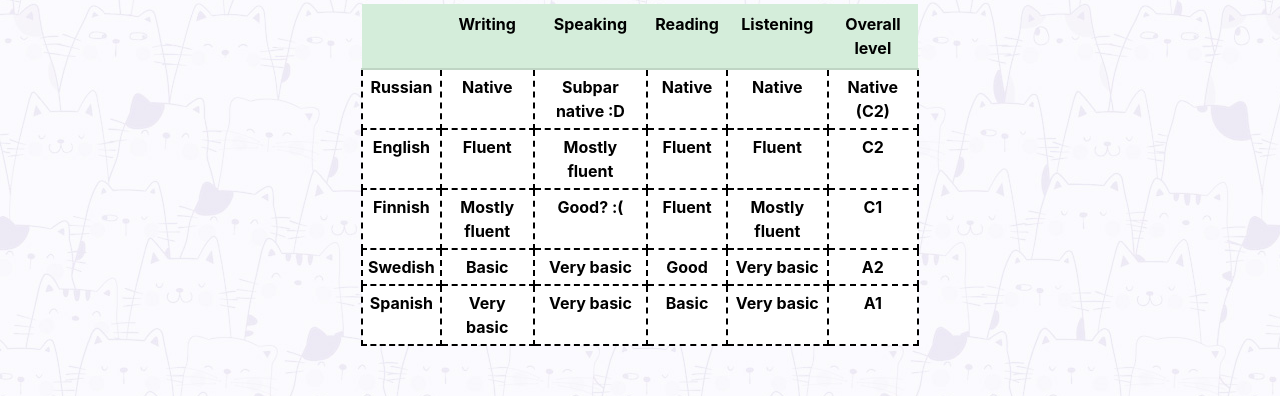
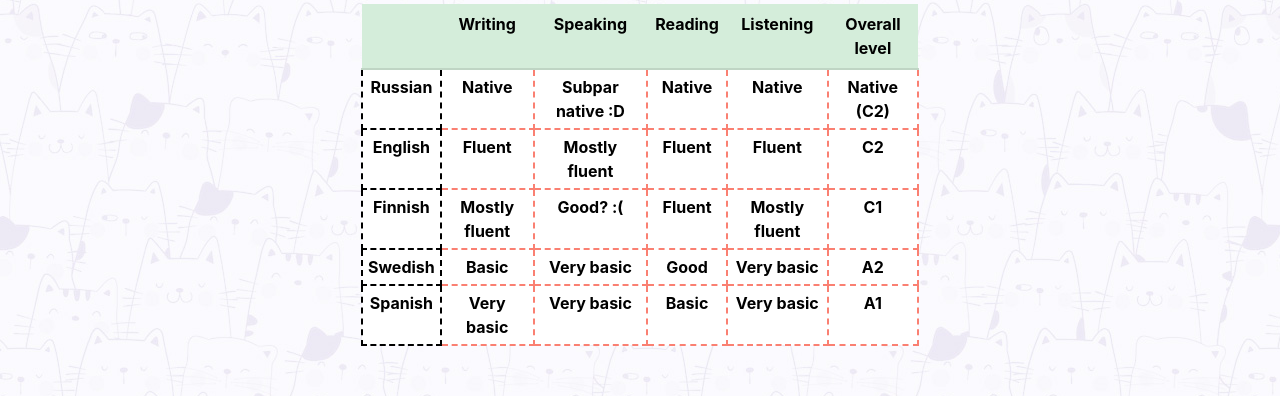
Before and after one commit to eamozova/web-test, a plain HTML site: page cv.html in a window 1280 px wide. Shown: the part 506-902 px from the top of the page. Drawn offline with nearby package versions, Linux system fonts and the light colour scheme; a web font is replaced by a local one.

Commit message:
css rule changed

```diff
--- a/style.css
+++ b/style.css
@@ -54,7 +54,7 @@ tr.table-light > th {
 tr.table-light > td {
     border-style: dashed;
     border-width: 2px;
-    border-color: black;
+    border-color: salmon;
     padding: 5px;
 }
 
```
